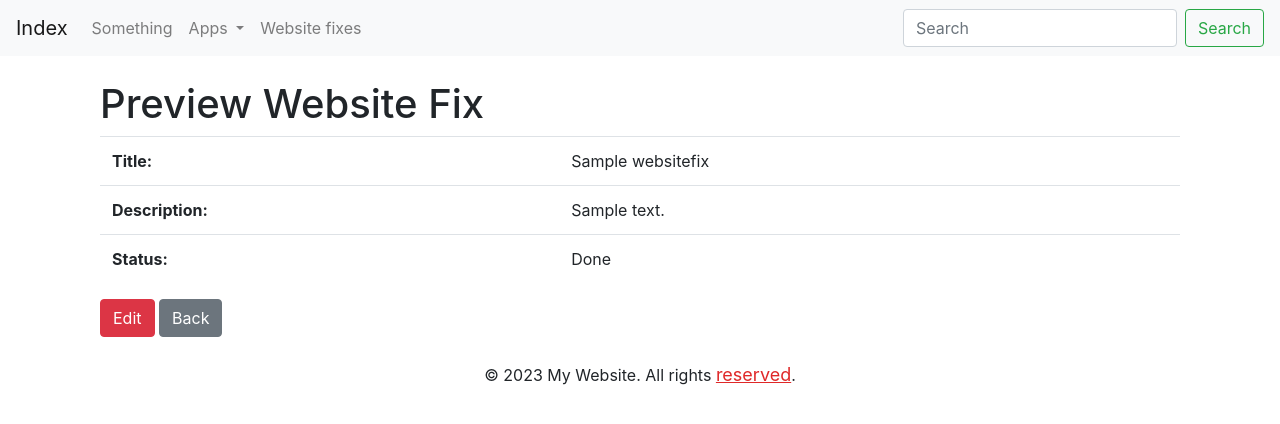
After one commit to arvydasg/lifeapi, a Django app: page /website-fixes/1/preview/ in a window 1280 px wide. The commit adds this page. Shown: the top 424 px of the page. Run offline with Django 4.2, Linux system fonts and the light colour scheme; tables that the repository leaves empty hold one stand-in row (values such as "Sample post"); some libraries are stand-ins or nearby versions.

Commit message:
Created a possibility to preview the fix
- new html
- new url
- new view

```diff
--- a/lifeapi_apps/base_app/templates/website_fixes/add_website_fix.html
+++ b/lifeapi_apps/base_app/templates/website_fixes/add_website_fix.html
@@ -8,7 +8,7 @@
         <form method="post">
             {% csrf_token %}
             {{ form.as_p }}
-            <button type="submit" class="btn btn-primary">Save Changes</button>
+            <button type="submit" class="btn btn-primary">Add new fix</button>
         </form>
     </div>
 {% endblock %}
--- /dev/null
+++ b/lifeapi_apps/base_app/templates/website_fixes/preview_website_fix.html
@@ -0,0 +1,30 @@
+{% extends 'base.html' %}
+
+{% block content %}
+    <div class="container mt-4">
+        <h1>Preview Website Fix</h1>
+
+        <table class="table">
+            <tbody>
+                <tr>
+                    <th>Title:</th>
+                    <td>{{ fix.title }}</td>
+                </tr>
+                <tr>
+                    <th>Description:</th>
+                    <td>{{ fix.description }}</td>
+                </tr>
+                <tr>
+                    <th>Status:</th>
+                    <td>{{ fix.status }}</td>
+                </tr>
+            </tbody>
+        </table>
+
+        <form method="post">
+            {% csrf_token %}
+            <a href="{% url 'edit_website_fix' fix.id %}" type="submit" class="btn btn-danger">Edit</a>
+            <a href="{% url 'website_fixes' %}" class="btn btn-secondary">Back</a>
+        </form>
+    </div>
+{% endblock %}
--- a/lifeapi_apps/base_app/urls.py
+++ b/lifeapi_apps/base_app/urls.py
@@ -7,4 +7,5 @@ urlpatterns = [
     path('website-fixes/add', views.add_website_fix, name='add_website_fix'),
     path('website-fixes/<int:fix_id>/edit/', views.edit_website_fix, name='edit_website_fix'),
     path('website-fixes/<int:fix_id>/delete/', views.delete_website_fix, name='delete_website_fix'),
+    path('website-fixes/<int:fix_id>/preview/', views.preview_website_fix, name='preview_website_fix'),
 ]
--- a/lifeapi_apps/base_app/views.py
+++ b/lifeapi_apps/base_app/views.py
@@ -33,6 +33,16 @@ def add_website_fix(request):
     return render(request, 'website_fixes/add_website_fix.html', context)
 
 
+def preview_website_fix(request, fix_id):
+    fix = get_object_or_404(WebsiteFix, id=fix_id)
+
+    context = {
+        'fix': fix,
+    }
+
+    return render(request, 'website_fixes/preview_website_fix.html', context)
+
+
 def edit_website_fix(request, fix_id):
     fix = get_object_or_404(WebsiteFix, id=fix_id)
 
```
Also changed, not shown: lifeapi_apps/base_app/templates/website_fixes/website_fixes.html (+4 -3 lines).
